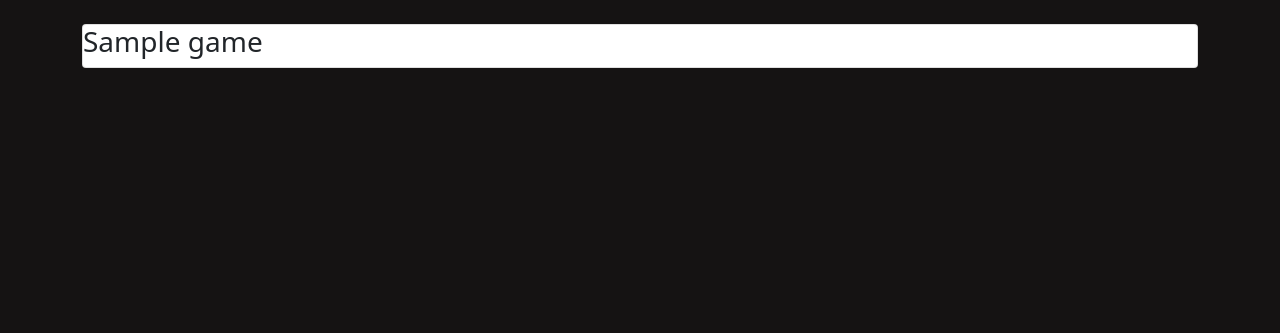
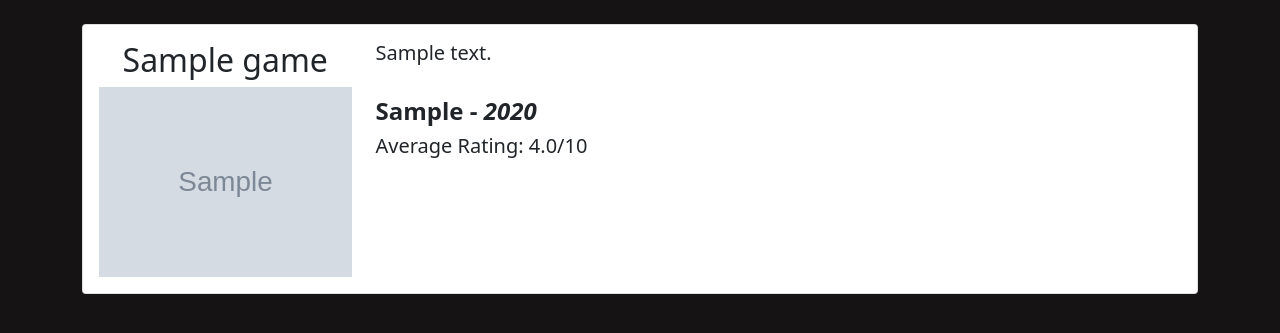
Before and after one commit to Numulix/django-game-reviews, a Django app: page /game/1/ in a window 1280 px wide. Shown: the part 56-389 px from the top of the page. Run offline with Django 3.2, Linux system fonts and the light colour scheme; tables that the repository leaves empty hold one stand-in row (values such as "Sample post"); grey boxes marked "Sample" are stand-in pictures.

Commit message:
Added more design to individual game pages

```diff
--- a/gamereviews/main/models.py
+++ b/gamereviews/main/models.py
@@ -8,6 +8,7 @@ class Game(models.Model):
     company = models.CharField(max_length=20)
     description = models.TextField(max_length=512)
     avg_rating = models.FloatField()
+    image = models.URLField(default=None)
 
     def __str__(self):
         return self.name
--- a/gamereviews/main/templates/main/details.html
+++ b/gamereviews/main/templates/main/details.html
@@ -4,14 +4,22 @@
 <div class="container">
     <br>
     <div class="card">
+        <div class="card-body">
         <div class="row">
-            <div class="col-md-5">
-                <h3>{{ game.name }}</h3>
+            <div class="col-md-3">
+                <div class="text-center">
+                    <h2>{{ game.name }}</h2>
+                    <img src="{{ game.image }}" alt="" class="img-fluid">
+                </div>
             </div>
             <div class="col-md-8">
-
+                <h5>{{ game.description }}</h5>
+                <br>
+                <h4><strong>{{ game.company }} - <i>{{ game.release_year }}</i></strong></h4>
+                <h5>Average Rating: {{ game.avg_rating }}/10</h5>
             </div>
         </div>
     </div>
+    </div>
 </div>
 {% endblock %}
--- a/gamereviews/main/templates/main/index.html
+++ b/gamereviews/main/templates/main/index.html
@@ -10,6 +10,8 @@
                 <div class="col-md-4">
                     <div class="card">
                         <div class="card-body">
+                            <div class="text-center"><img src="{{ game.image }}" alt="" class="img-fluid" width="75%"></div>
+
                             <h4 class="text-center">{{ game.name }}</h4>
                             <div class="text-center">
                                 <strong>{{ game.company }}</strong>
```
Also changed, not shown: gamereviews/main/migrations/0002_game_image.py (added).
